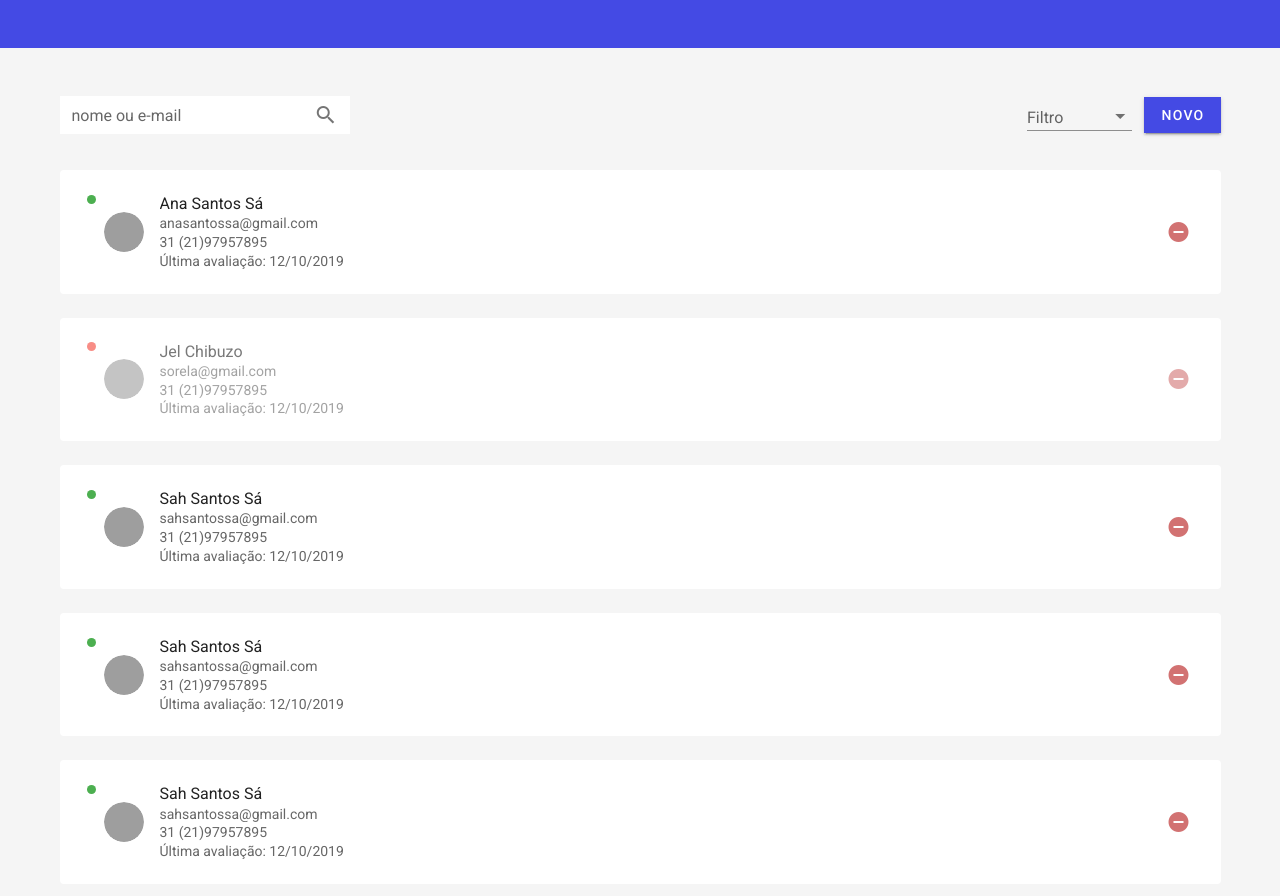
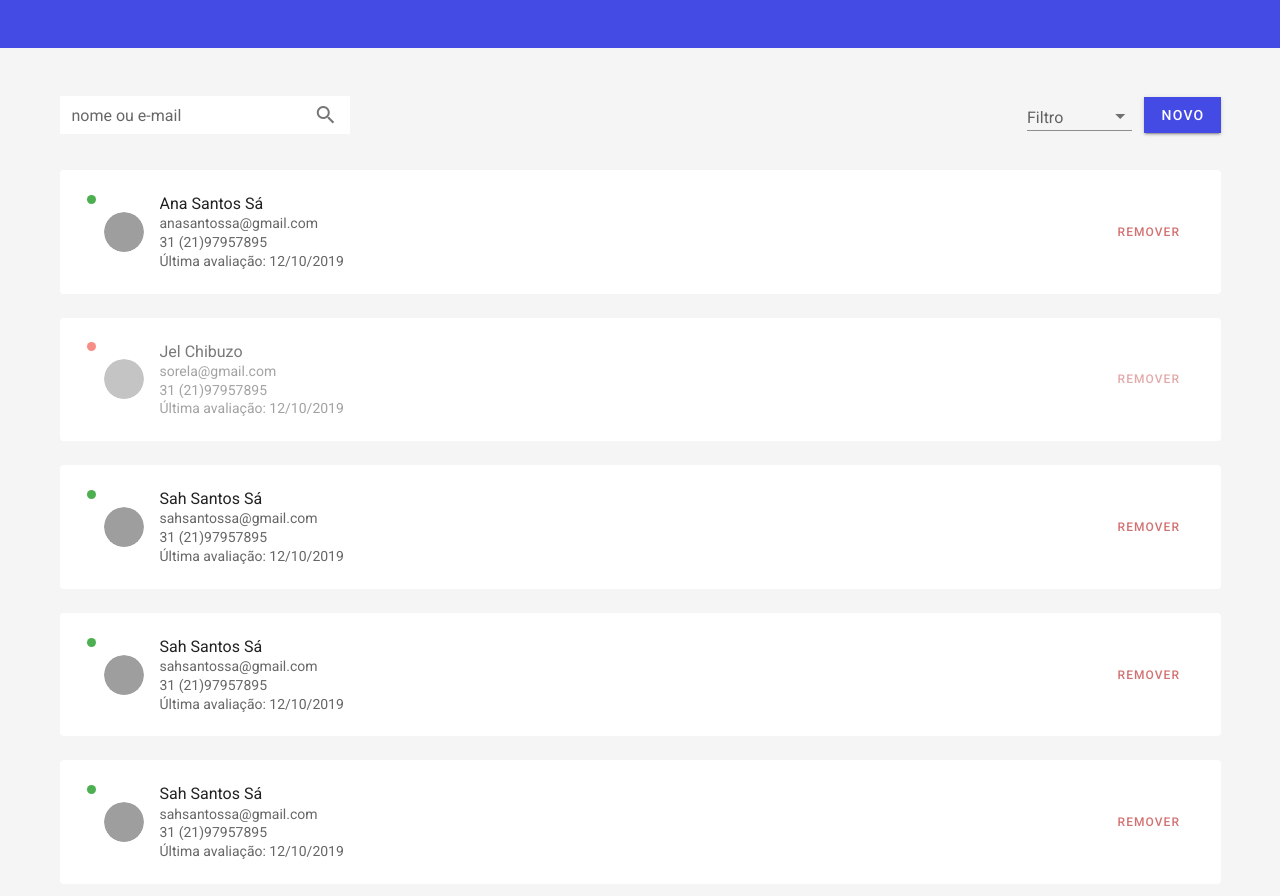
Before and after one commit to sarahmelo/user-list, a Vue app: page / in a window 1280 px wide. Built offline with nearby package versions, Linux system fonts and the light colour scheme; grey boxes are pictures that could not be loaded.

Commit message:
Add files via upload

```diff
--- a/src/components/users-list/UsersList.vue
+++ b/src/components/users-list/UsersList.vue
@@ -1,6 +1,6 @@
 !<template>
   <v-row class="flex-column" v-if="usersList.length > 0">
-    <v-col class="" v-for="(user, index) in usersList" :key="index">
+    <v-col v-for="(user, index) in usersList" :key="index">
       <!-- <v-card class="pa-2 rounded-0 elevation-0" width="inherit"> -->
       <v-card class="col-auto elevation-0" :disabled="!user.isActive">
         <v-list three-line class="pa-0">
@@ -10,8 +10,9 @@
                 <v-img
                   size="48"
                   src="https://cdn.vuetifyjs.com/images/lists/1.jpg"
-                /> </v-list-item-avatar
-            ></v-badge>
+                />
+              </v-list-item-avatar>
+            </v-badge>
 
             <v-list-item-content>
               <v-list-item-title>
@@ -30,9 +31,24 @@
             </v-list-item-content>
 
             <v-list-item-action class="align-self-center">
-              <v-btn icon small plain color="error" @click="remove(index)">
-                <v-icon>mdi-minus-circle</v-icon>
+              <v-btn small plain color="error" @click="remove(index)">
+                remover
+                <!-- <v-icon>mdi-minus-circle</v-icon> -->
               </v-btn>
+              <v-snackbar text color="primary" v-model="snackbar">
+                {{ text }}
+
+                <template v-slot:action="{ attrs }">
+                  <v-btn
+                    text
+                    color="primary"
+                    v-bind="attrs"
+                    @click="snackbar = false"
+                  >
+                    FECHAR
+                  </v-btn>
+                </template>
+              </v-snackbar>
             </v-list-item-action>
           </v-list-item>
         </v-list>
@@ -51,8 +67,8 @@
 export default {
   name: "users-list",
   data: () => ({
-    badgeInact: "statusOff",
-    badgeAct: "statusOn",
+    snackbar: false,
+    text: "Usuário removido",
   }),
 
   components: {},
@@ -63,6 +79,7 @@ export default {
   methods: {
     remove(index) {
       this.$emit("remove", index);
+      this.snackbar = true;
     },
   },
 };
```
